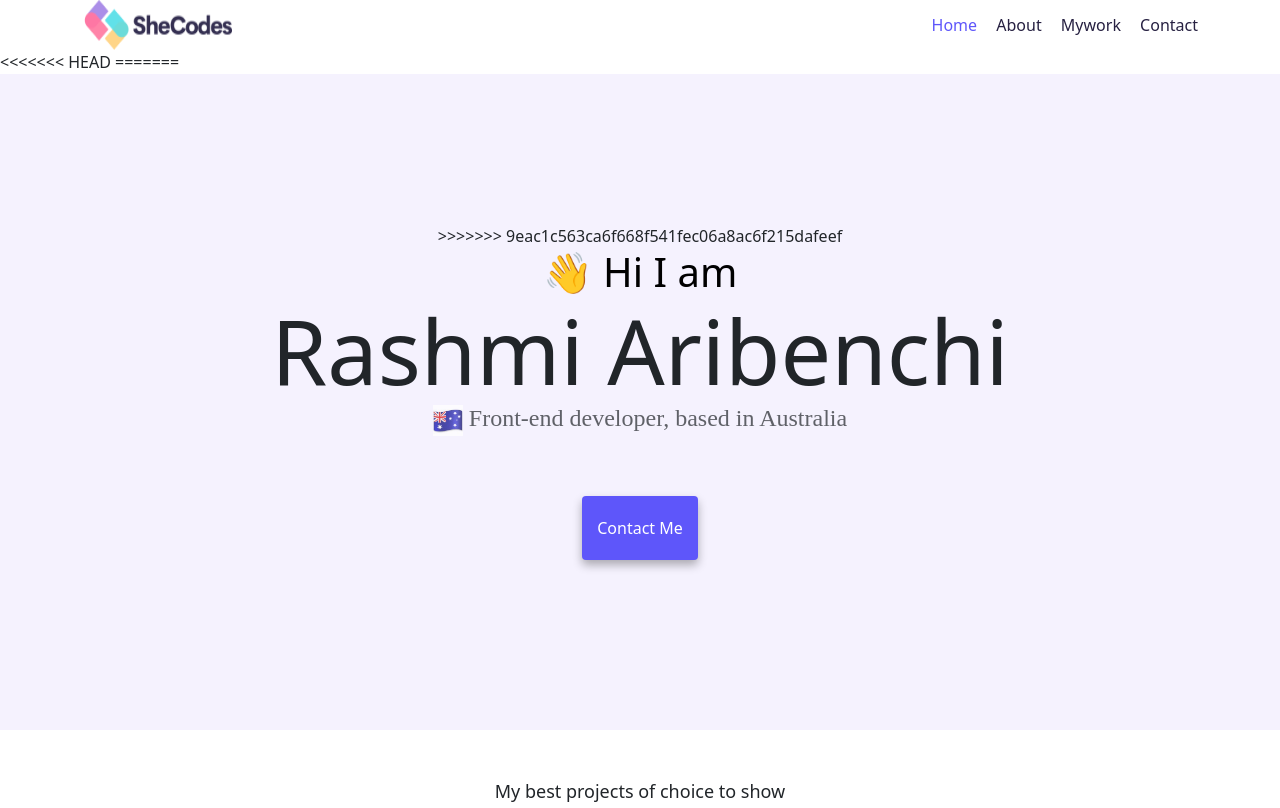
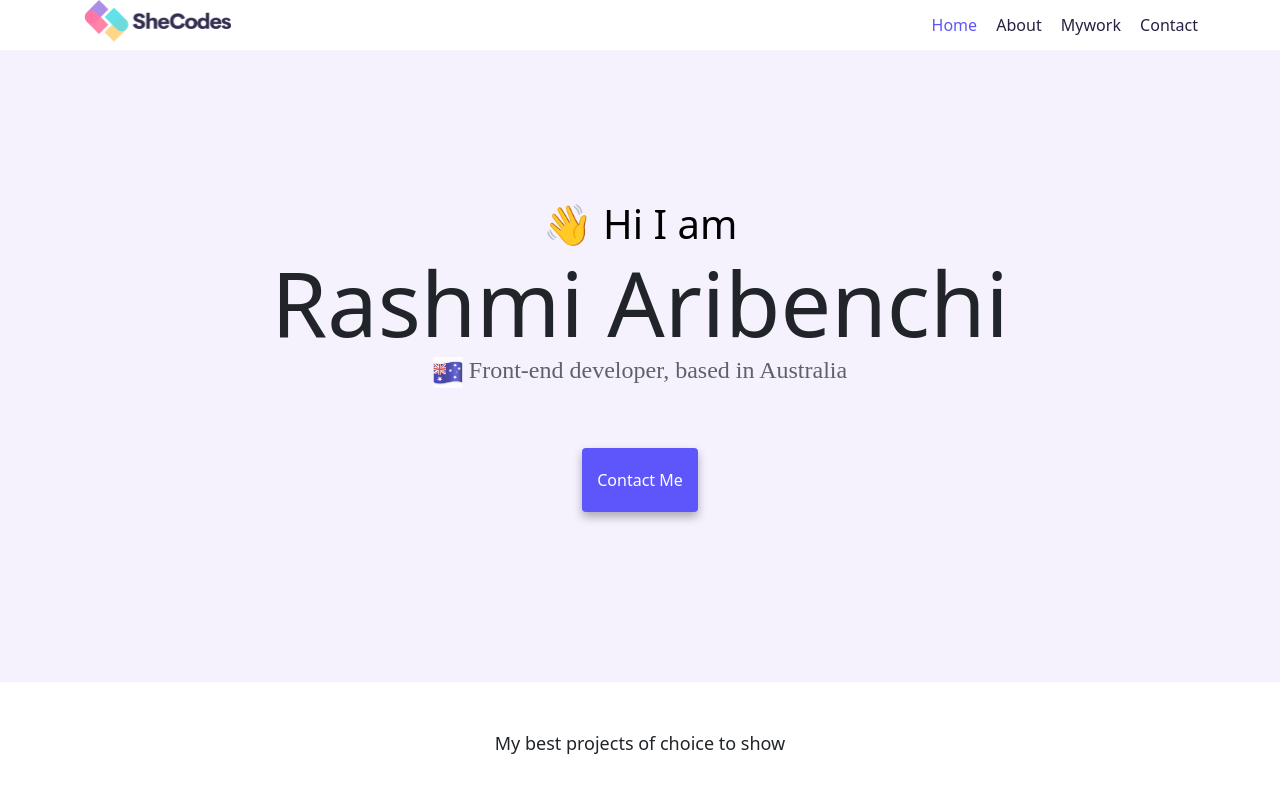
Before and after one commit to raribencchi/Week-5, a plain HTML site: page index.html in a window 1280 px wide. Shown: the top 808 px of the page. Drawn offline with nearby package versions, Linux system fonts and the light colour scheme.

Commit message:
pulled original and updated logo  css

```diff
--- a/index.html
+++ b/index.html
@@ -33,10 +33,7 @@
          </Ul>
       </nav>
     </div>
-<<<<<<< HEAD
-=======
 <div class="hero">
->>>>>>> 9eac1c563ca6f668f541fec06a8ac6f215dafeef
     <h2>👋 Hi I am</h2>
     <h1>Rashmi Aribenchi</h1>
     <h3> <a >
--- a/styles.css
+++ b/styles.css
@@ -191,12 +191,7 @@ text-align: center;
 
 .logo {
 display: block;
-<<<<<<< HEAD
-align-items: flex-start;
-=======
 align-self: flex-start;
-width: 150px;
->>>>>>> 9eac1c563ca6f668f541fec06a8ac6f215dafeef
 height: 41.82px;
 left: 165px;
 top: 40px;
@@ -222,7 +217,6 @@ nav li {
 }
 
 nav a {
-
   text-decoration: none;
   color: #272142;
   transition: all 150ms ease-in-out;
```
